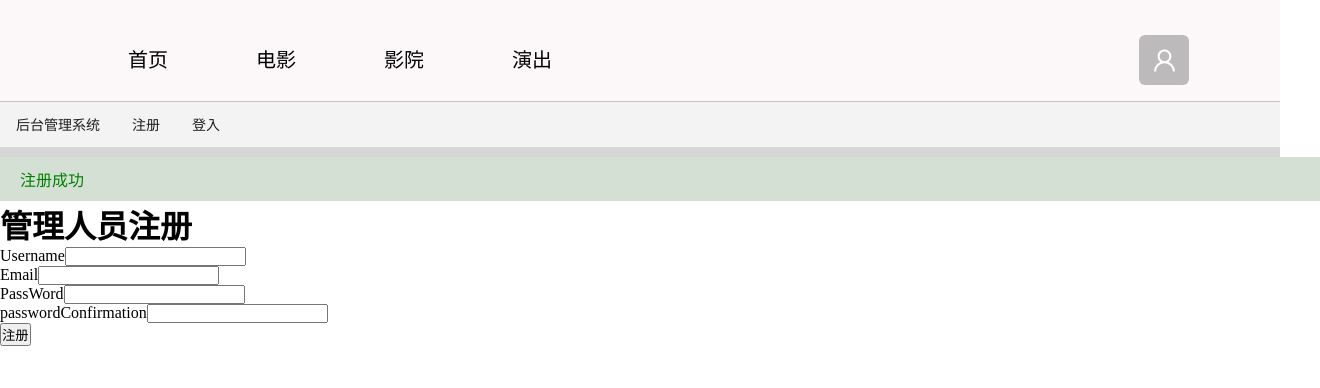
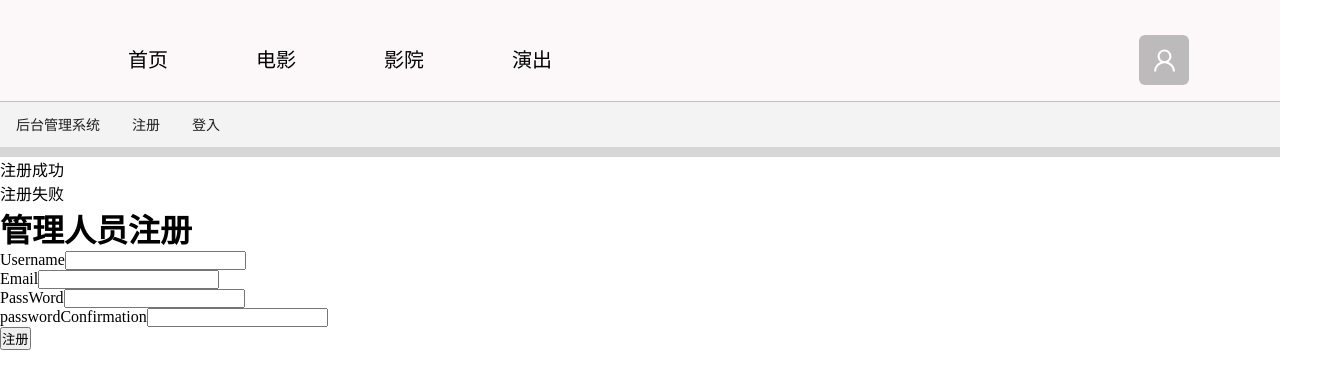
Before and after one commit to flyan123/Movie-ticket-platform, a React app: page /signup in a window 1280 px wide. Shown: the top 388 px of the page, 1320 px wide, since content can reach past the window. Built offline with nearby package versions, Linux system fonts and the light colour scheme.

Commit message:
add 提示框

```diff
--- a/package.json
+++ b/package.json
@@ -8,6 +8,7 @@
     "@antv/util": "^3.3.6",
     "@babel/core": "^7.16.0",
     "@pmmmwh/react-refresh-webpack-plugin": "^0.5.3",
+    "@reduxjs/toolkit": "^2.2.1",
     "@svgr/webpack": "^5.5.0",
     "@testing-library/jest-dom": "^5.17.0",
     "@testing-library/react": "^13.4.0",
--- /dev/null
+++ b/src/actions/auth.js
@@ -0,0 +1,42 @@
+import api from "../api"
+import { SET_USER,REACT_REDUX_LOCAL } from "../constants"
+
+function setUserObj(user){
+    return{
+        type:SET_USER,
+        user
+    }
+}
+
+export function logOut(){
+    return dispatch =>{
+        dispatch(setUserObj({}))
+    }
+}
+
+/**
+ * Redux异步处理
+ */
+export function asyncSetUserObj(data){
+    return dispatch =>{
+        return api.login(data).then((res) =>{
+            if(res.data.status === 200){
+                // redux 存储变成token
+                dispatch(setUserObj({
+                    token:res.data.token,
+                    nick:res.data.nick
+                }))
+                /**
+                 * 存入到本地
+                 *  Cookie
+                 *  LocalStorage
+                 */
+                localStorage.setItem(REACT_REDUX_LOCAL,JSON.stringify({
+                    token:res.data.token,
+                    nick:res.data.nick
+                }))
+            }
+            return res
+        })
+    }
+}
--- /dev/null
+++ b/src/actions/flash.js
@@ -0,0 +1,15 @@
+import { ADD_FLASH,DEL_FLASH } from "../constants"
+
+export function addFlashMessage(message){
+    return{
+        type:"addFlash",
+        message
+    }
+}
+
+export function delFlashMessage(){
+    return{
+        type:"delFlash",
+
+    }
+}
--- a/src/components/Flash/FlashMessage.jsx
+++ b/src/components/Flash/FlashMessage.jsx
@@ -1,10 +1,17 @@
 import React, { Component } from 'react'
+import classnames from 'classnames'
 
 export default class FlashMessage extends Component{
     render(){
         return(
-            <div style={{color:'green',backgroundColor:'#d4e0d4',width:'100%',padding:'10px 20px'}}>
-                注册成功
+            <div
+            className={classnames('alert', {
+                "alert-danger": this.props.item.type === 'danger',
+                "alert-success": this.props.item.type === 'success',
+            })}
+            // style={{color:'green',backgroundColor:'#d4e0d4',width:'100%',padding:'10px 20px'}}
+            >
+                {this.props.item.msg}
             </div>
         )
     }
--- /dev/null
+++ b/src/components/Flash/FlashMessageList.jsx
@@ -0,0 +1,32 @@
+import React, { Component } from 'react'
+import FlashMessage from "./FlashMessage"
+import { connect } from "react-redux"
+
+  class  FlashMessageList extends Component {
+
+    /**
+     * FlashMessage的数据保存，存入到Redux中
+     */
+
+    render() {
+        return (
+            <div>
+                {/* <FlashMessage/> */}
+                {
+                    this.props.flashs.map((ele,index) =>{
+                        return  <FlashMessage item={ ele } key={index}/>
+                    })
+                }
+            </div>
+        )
+    }
+}
+
+const mapStateToProps = (state) =>{
+    return{
+        flashs:state.flash
+    }
+}
+
+// export default connect()(FlashMessageList)
+export default connect(mapStateToProps)(FlashMessageList)
--- a/src/index.js
+++ b/src/index.js
@@ -1,5 +1,7 @@
 import React from "react";
 import ReactDOM from "react-dom/client";
+import { Provider } from "react-redux";
+import store from "./store";
 
 // 新路由引入
 import App from "./App";
@@ -11,8 +13,12 @@ const root = ReactDOM.createRoot(document.getElementById("root"));
 root.render(
   // <React.StrictMode>
     <BrowserRouter>
-        <App/>
+        <Provider store={store}>
+          <App/>
+        </Provider>
     </BrowserRouter>
+  // </Provider>
+
 
   // </React.StrictMode>
 
--- a/src/pages/Signup/index.jsx
+++ b/src/pages/Signup/index.jsx
@@ -1,7 +1,7 @@
 import React, { Component } from 'react'
 import SignUpForm from "./SignUpForm"
 import Topbutton from '../../components/Topbutton/index'
-import FlashMessage from '../../components/Flash/FlashMessage'
+import FlashMessageList from '../../components/Flash/FlashMessageList'
 // import { connect } from "react-redux"
 // import * as flashActions from "../../actions/flash"
 // import { bindActionCreators } from "redux"
@@ -11,7 +11,7 @@ export default class Signup extends Component {
         return (
             <div className="row">
                  <Topbutton/>
-                 <FlashMessage/>
+                 <FlashMessageList/>
 
                 <div className="col-md-3"></div>
                 <div className="col-md-6">
--- /dev/null
+++ b/src/reducers/auth.js
@@ -0,0 +1,17 @@
+import { SET_USER } from "../constants"
+const userState = {
+    user:{}
+}
+
+const auth = (state = userState,action) =>{
+    switch(action.type){
+        case SET_USER:
+            return {
+                user:action.user
+            }
+        default:
+            return state;
+    }
+}
+
+export default auth
--- /dev/null
+++ b/src/reducers/flash.js
@@ -0,0 +1,45 @@
+/**
+ * flash = {
+ *  msg:"注册成功"
+ *  id:1001
+ * }
+ */
+
+// import findIndex from "lodash/findIndex"
+// import { ADD_FLASH,DEL_FLASH } from "../constants"
+
+const flashState = [
+   {
+    msg:"注册成功",
+    type:"success",
+    id:1001
+   },
+   {
+    msg:"注册失败",
+    type:"danger",
+    id:1002
+   }
+]
+
+const flash = (state = flashState,action) =>{
+    switch(action.type){
+        // case ADD_FLASH:
+        case "addFlash":
+            return [
+                ...state,
+                action.message
+            ]
+        // case DEL_FLASH:
+        case "delFlash":
+            return state;
+            // let currentIndex = findIndex(state,(item) => item.id === action.id)
+            // return [
+            //     ...state.slice(0,currentIndex),
+            //     ...state.slice(currentIndex+1)
+            // ];
+        default:
+            return state;
+    }
+}
+
+export default flash
--- /dev/null
+++ b/src/reducers/index.js
@@ -0,0 +1,10 @@
+import { combineReducers } from "redux"
+import flash from "./flash"
+// import auth from "./auth"
+
+const rootReducer = combineReducers({
+    flash,
+    // auth
+})
+
+export default rootReducer
--- /dev/null
+++ b/src/store/index.js
@@ -0,0 +1,22 @@
+// // import { createStore } from "redux"
+// import { createStore,applyMiddleware } from "redux"
+// import rootReducer from "../reducers"
+// import { composeWithDevTools } from "redux-devtools-extension"
+// // import thunk from "redux-thunk"
+
+// const store = createStore(rootReducer,composeWithDevTools(applyMiddleware()));
+// // const store = createStore(rootReducer,composeWithDevTools(applyMiddleware(thunk)));
+
+// export default store;
+
+import { configureStore } from '@reduxjs/toolkit';
+import rootReducer from '../reducers';
+
+
+const store = configureStore({
+  reducer: rootReducer,
+  middleware: (getDefaultMiddleware) => getDefaultMiddleware()
+//   middleware: (getDefaultMiddleware) => getDefaultMiddleware().concat(thunk),
+});
+
+export default store;
```
Also changed, not shown: 2 other files (tests, documents, lock files or other folders).
